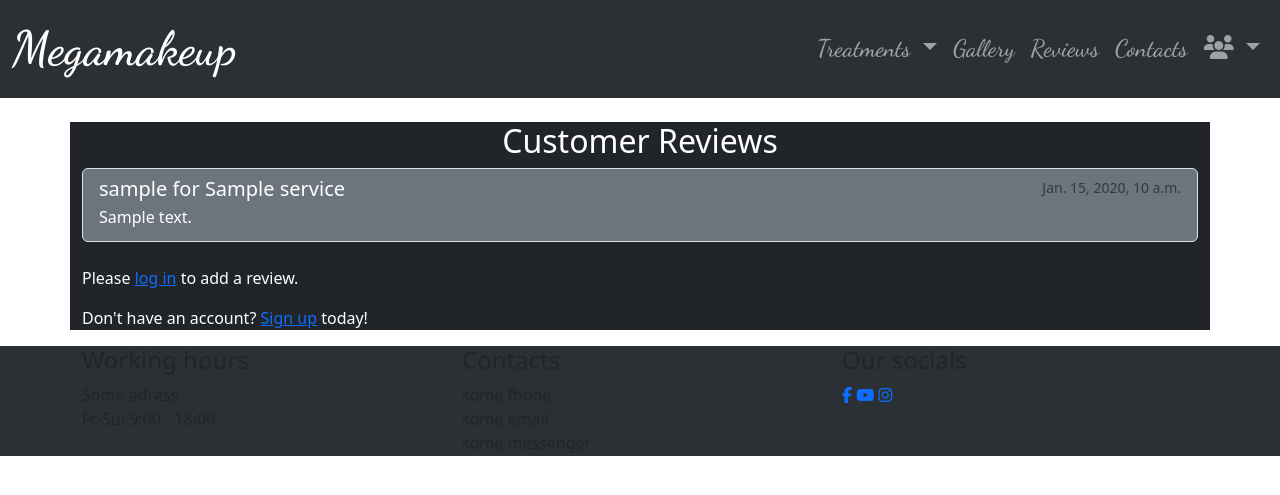
After one commit to vasilchenkoilya/p_makeup, a Django app: page /reviews/ in a window 1280 px wide. The commit adds this page. Shown: the top 495 px of the page. Run offline with Django 4.2, Linux system fonts and the light colour scheme; tables that the repository leaves empty hold one stand-in row (values such as "Sample post"); some libraries are stand-ins or nearby versions.

Commit message:
reviews added..model, views ,forms, html

```diff
--- /dev/null
+++ b/permanent_makeup/main/forms.py
@@ -0,0 +1,12 @@
+from django import forms
+from .models import Review, Service
+
+class ReviewForm(forms.ModelForm):
+    service = forms.ModelChoiceField(queryset=Service.objects.all(), required=True, widget=forms.Select(attrs={'class': 'form-control'}))
+
+    class Meta:
+        model = Review
+        fields = ['service', 'text']
+        widgets = {
+            'text': forms.Textarea(attrs={'class': 'form-control'}),
+        }
--- a/permanent_makeup/main/templates/base.html
+++ b/permanent_makeup/main/templates/base.html
@@ -42,7 +42,7 @@
                         <a class="nav-link" href="/gallery/">Gallery</a>
                     </li>
                     <li class="nav-item">
-                        <a class="nav-link" href="#">Reviews</a>
+                        <a class="nav-link" href="{% url 'reviews_page'%}">Reviews</a>
                     </li>
                     <li class="nav-item">
                         <a class="nav-link" href="#">Contacts</a>
--- /dev/null
+++ b/permanent_makeup/main/templates/reviews/reviews.html
@@ -0,0 +1,45 @@
+{% extends "base.html" %}
+{% block content %}
+<div class="container mt-4 bg-dark text-white">
+    <h2 class="text-center">Customer Reviews</h2>
+    <div class="list-group">
+        {% for review in reviews %}
+        <div class="list-group-item list-group-item-action flex-column align-items-start bg-secondary text-white">
+            <div class="d-flex w-100 justify-content-between">
+                <h5 class="mb-1">{{ review.author.username }} for {{ review.service.name }}</h5>
+                <small class="text-muted">{{ review.created_at }}</small>
+            </div>
+            <p class="mb-1">{{ review.text }}</p>
+        </div>
+        {% empty %}
+        <div class="list-group-item bg-secondary text-white">No reviews yet.</div>
+        {% endfor %}
+    </div>
+    {% if user.is_authenticated %}
+        <button type="button" class="btn btn-primary mt-4" data-bs-toggle="modal" data-bs-target="#reviewModal">
+            Add Review
+        </button>
+        <!-- Modal -->
+        <div class="modal fade" id="reviewModal" tabindex="-1" aria-labelledby="reviewModalLabel" aria-hidden="true">
+            <div class="modal-dialog">
+                <div class="modal-content bg-dark text-white">
+                    <div class="modal-header">
+                        <h5 class="modal-title" id="reviewModalLabel">New Review</h5>
+                        <button type="button" class="btn-close btn-close-white" data-bs-dismiss="modal" aria-label="Close"></button>
+                    </div>
+                    <div class="modal-body">
+                        <form method="post">
+                            {% csrf_token %}
+                            {{ form.as_p }}
+                            <button type="submit" class="btn btn-success">Submit Review</button>
+                        </form>
+                    </div>
+                </div>
+            </div>
+        </div>
+    {% else %}
+        <p class="mt-4">Please <a href="{% url 'login' %}">log in</a> to add a review.</p>
+        <p>Don't have an account? <a href="{% url 'signup' %}">Sign up</a> today!</p>
+    {% endif %}
+</div>
+{% endblock content %}
--- a/permanent_makeup/main/urls.py
+++ b/permanent_makeup/main/urls.py
@@ -6,4 +6,5 @@ urlpatterns = [
     path('', views.index, name='index'),
     path('gallery/', views.gallery_view, name='gallery'),
     path('service/<slug:service_slug>/', views.service_detail, name='service_detail'),
+    path('reviews/', views.reviews_page, name='reviews_page')
 ]
--- a/permanent_makeup/main/views.py
+++ b/permanent_makeup/main/views.py
@@ -1,5 +1,11 @@
-from django.shortcuts import render, get_object_or_404
+from django.shortcuts import render, get_object_or_404, redirect
+from django.contrib.auth.mixins import LoginRequiredMixin
+from django.urls import reverse_lazy
+from django.views.generic import ListView, CreateView
+from django.http import JsonResponse
+from django.views.decorators.http import require_http_methods
 from . import models
+from .forms import ReviewForm
 
 
 
@@ -14,3 +20,20 @@ def index(request):
 def service_detail(request, service_slug):
     service = get_object_or_404(models.Service, slug=service_slug)
     return render(request, 'main/service_detail.html', {'service': service})
+
+
+def reviews_page(request):
+    reviews = models.Review.objects.all().order_by('-created_at')
+    form = ReviewForm()
+    if request.method == 'POST':
+        form = ReviewForm(request.POST)
+        if form.is_valid() and request.user.is_authenticated:
+            review = form.save(commit=False)
+            review.author = request.user
+            review.save()
+            return redirect('reviews_page')
+    context = {
+        'reviews': reviews,
+        'form': form,
+    }
+    return render(request, 'reviews/reviews.html', context)
```
